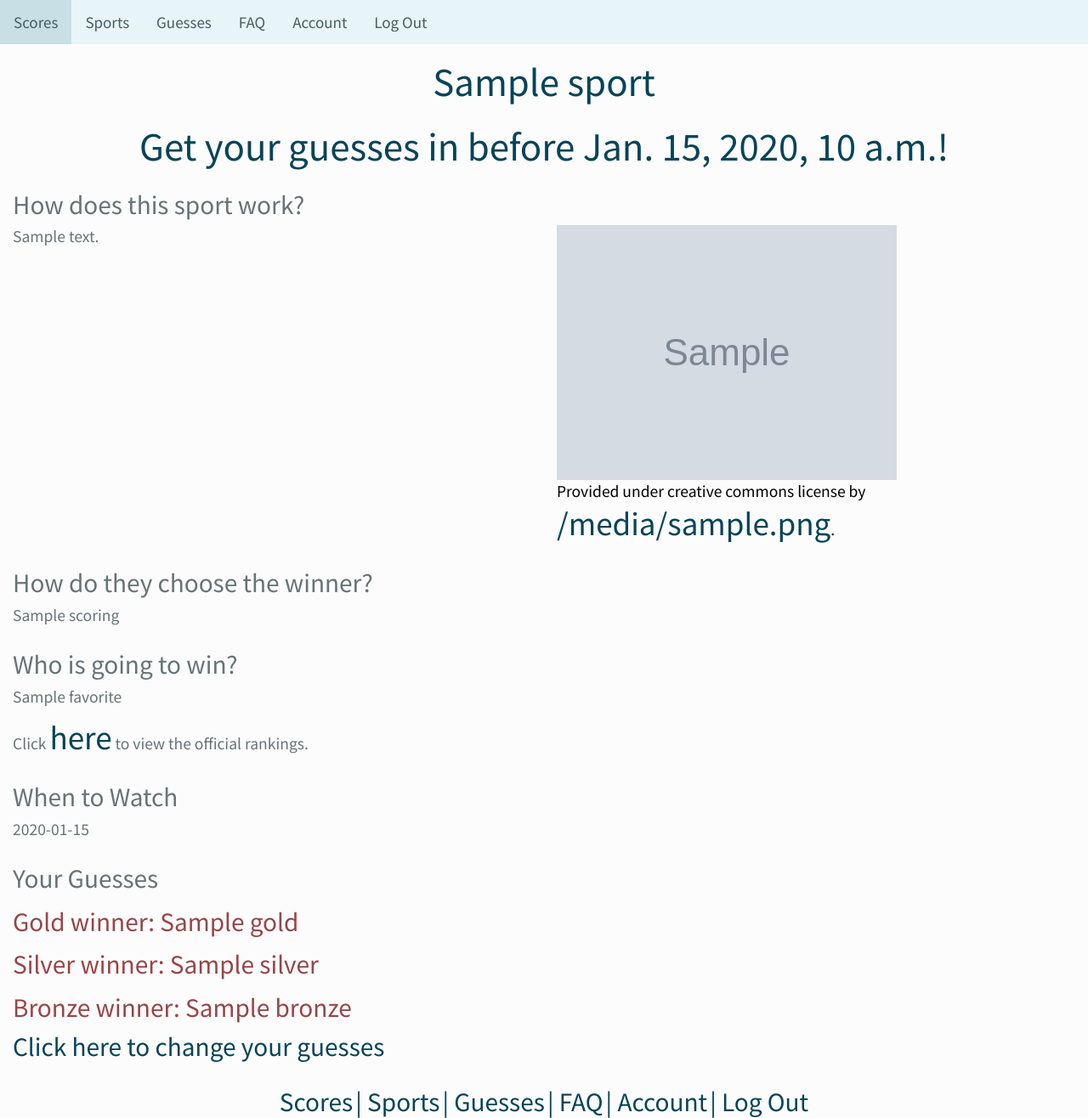
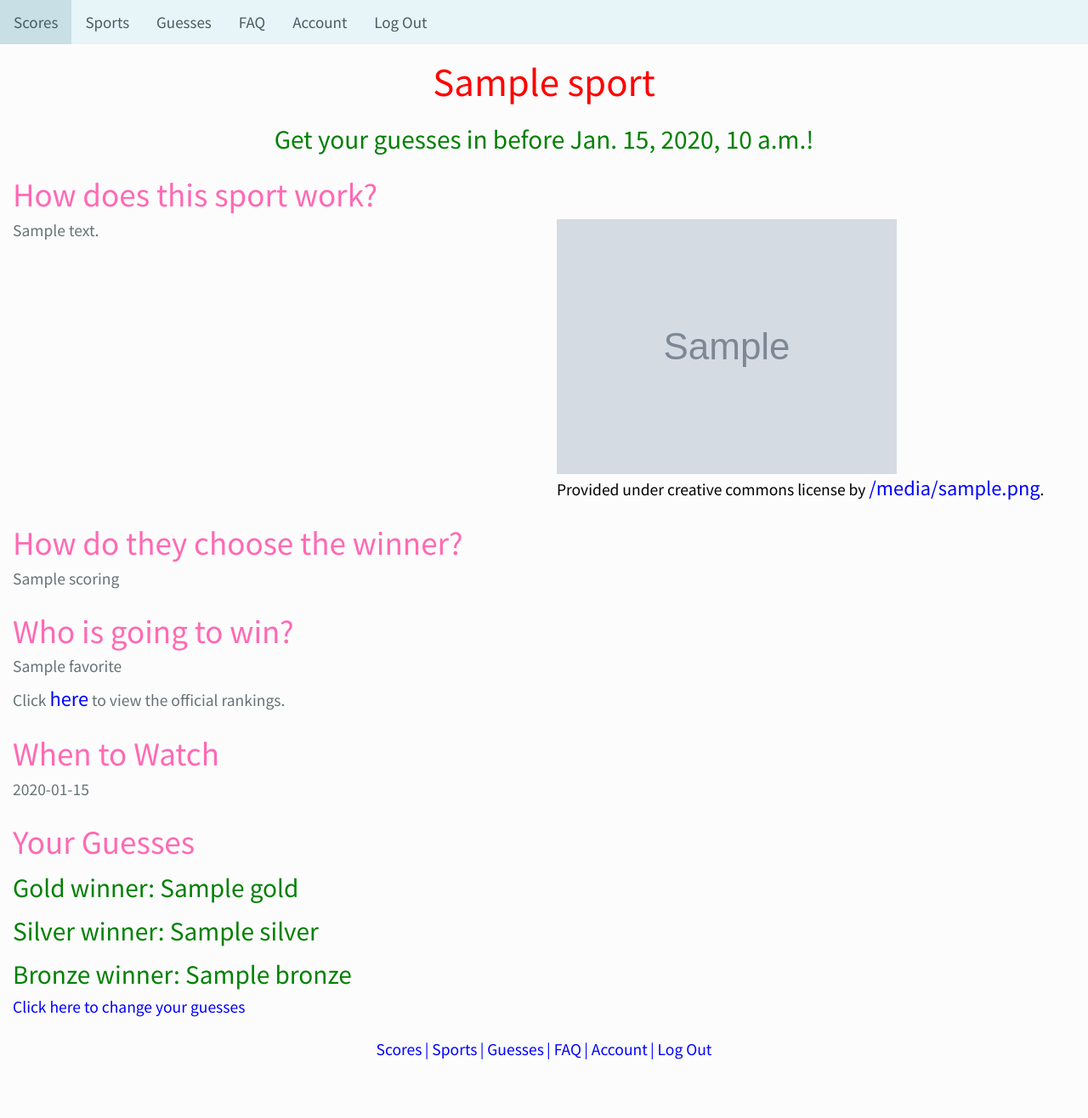
Before and after one commit to BoggsParty/Olympics2021, a Django app: template pages/templates/pages/sport_detail.html in a window 1280 px wide. Shown: the whole page at 85% size. After the commit the page ends 1247 px from the top, so only its background shows below. Run offline with Django 3.2, Linux system fonts and the light colour scheme; the template is opened without the code that fills it: most values are stand-ins (such as "Sample title", 1, 10 or a date in 2020); grey boxes marked "Sample" are stand-in pictures; some libraries are stand-ins or nearby versions.

Commit message:
updated sport detail template and added specific css

```diff
--- /dev/null
+++ b/pages/static/css/sport-detail.css
@@ -0,0 +1,28 @@
+/*.header {
+    border-bottom: 5px solid #7c9eb2;
+}*/
+
+a {
+  color: blue;
+  font-size: 125%;
+}
+
+h1 {
+    font-size: 300%;
+    color: red;
+}
+
+h2 {
+    font-size: 250%;
+	color: hotpink;
+}
+
+h3 {
+    font-size: 200%;
+    color: green;
+}
+
+p {
+    font-size: 125%;
+    color: #667375;
+}
--- a/pages/templates/pages/sport_detail.html
+++ b/pages/templates/pages/sport_detail.html
@@ -13,7 +13,7 @@
 </div>
 <div class="container-fluid">
     <div class="row center">
-        <h1>Get your guesses in before {{sport.lock_date}}!</h1>
+        <h3>Get your guesses in before {{sport.lock_date}}!</h3>
     </div>
 </div>
 <div class="container-fluid">
```
Also changed, not shown: pages/static/css/fancy forms.css (renamed from pages/static/css/rsvp.css), pages/static/css/picture slide show.css (renamed from pages/static/css/pictures.css).
